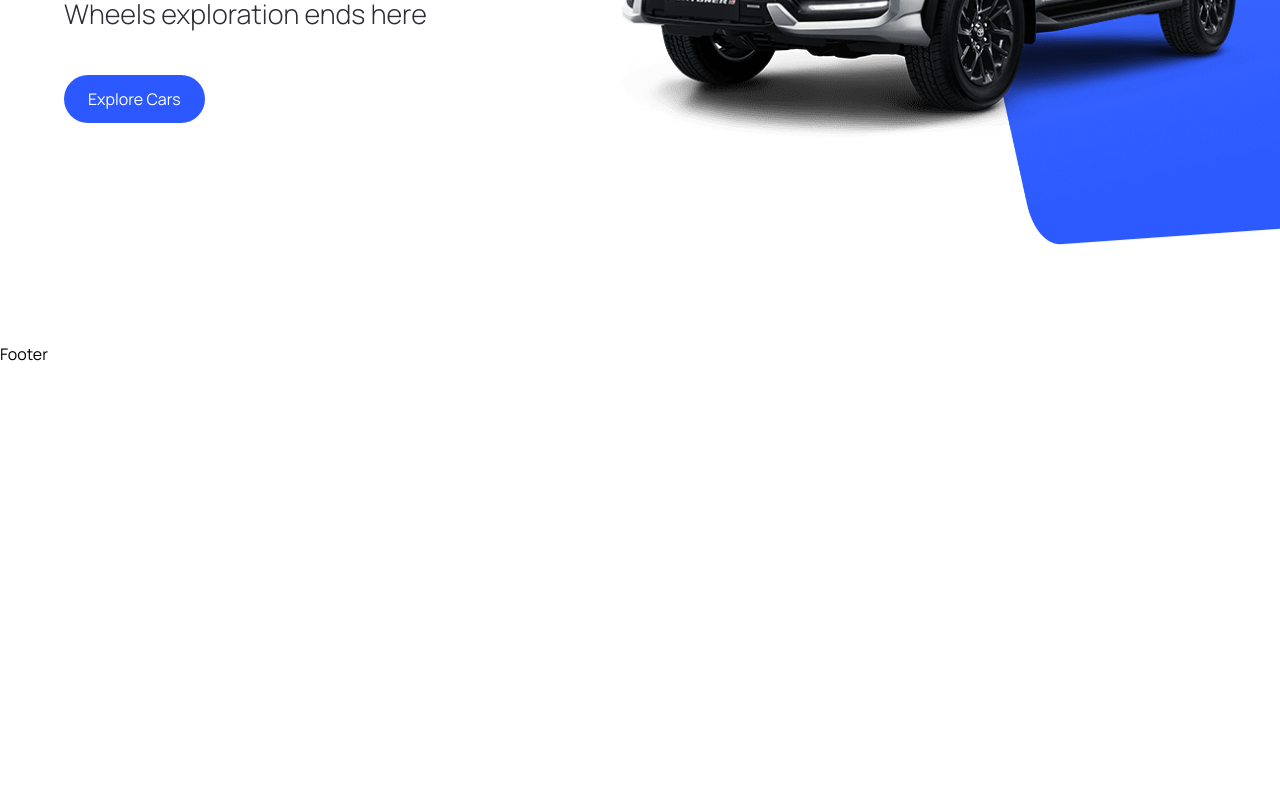
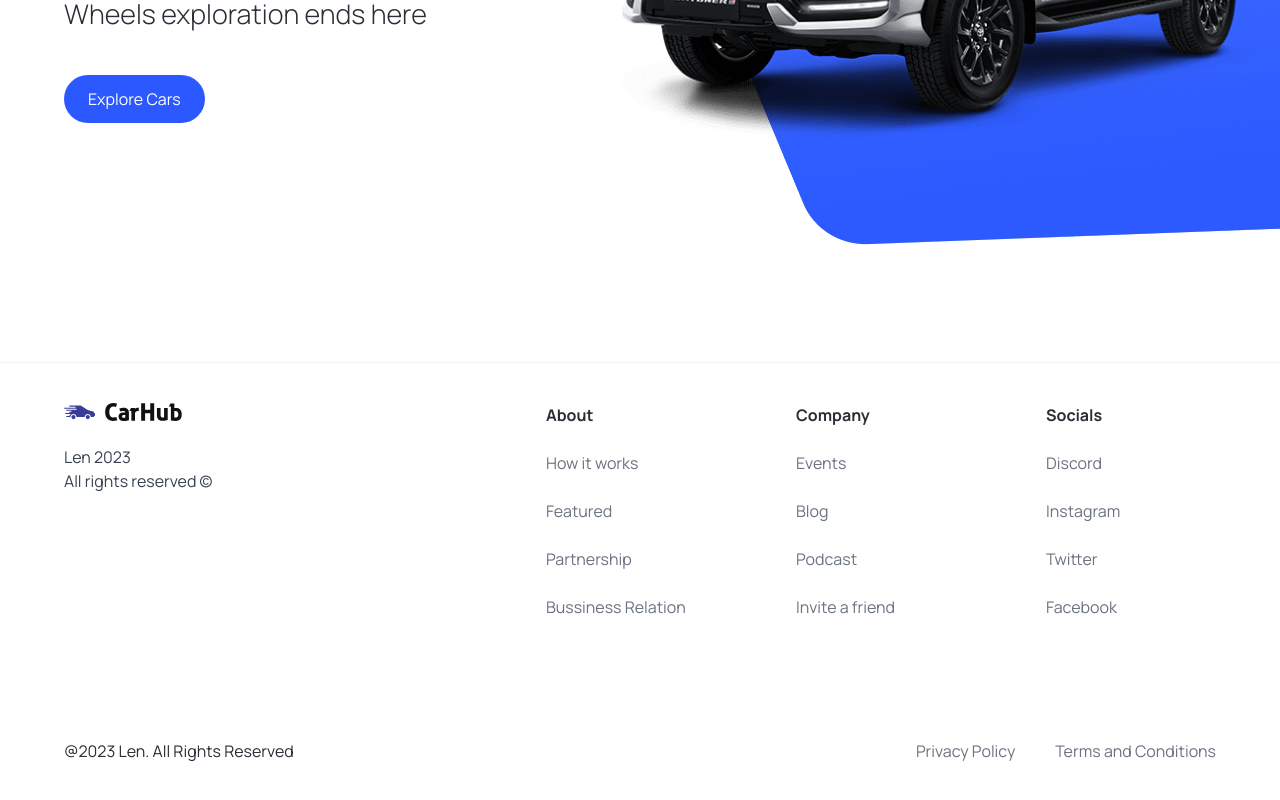
Before and after one commit to lensonfernandes/explore-wheels, a Next.js app: page / in a window 1280 px wide. Shown: the part 458-1258 px from the top of the page. Before the commit the page ends 824 px from the top, so only its background shows below. Built offline with nearby package versions, Linux system fonts and the light colour scheme.

Commit message:
CAR- Footer Added

```diff
--- a/components/Footer.tsx
+++ b/components/Footer.tsx
@@ -1,9 +1,57 @@
-import React from 'react'
+import React from "react";
+import Image from "next/image";
+import Link from "next/link";
+
+import { footerLinks } from "@/constants";
 
 const Footer = () => {
   return (
-    <div>Footer</div>
-  )
-}
+    <footer className="flex flex-col text-black-100 mt-5 border-t border-gray-100">
+      <div className="flex max-md:flex-col flex-wreap justify-between gap-5 sm:px-16 px-6 py-10 ">
+        <div className="flex flex-col justify-start items-start gap-6">
+          <Image
+            src="/logo.svg"
+            alt="logo"
+            width={118}
+            height={18}
+            className="object-contain"
+          />
+          <p className="text-base text-gray-700">
+            Len 2023
+            <br />
+            All rights reserved &copy;
+          </p>
+        </div>
+        <div className="footer__links">
+          {footerLinks.map((link) => (
+            <div key={link.title} className="footer__link">
+              <h3 className="font-bold">{link.title}</h3>
+              {link.links.map((item) => (
+                <Link
+                  key={item.title}
+                  href={item.url}
+                  className="text-gray-500"
+                >
+                  {item.title}
+                </Link>
+              ))}
+            </div>
+          ))}
+        </div>
+      </div>
+      <div className="flex justify-between items-center flex-wrap mt-10  border-gray-100 sm:px-16 px-6 py-19 py-10">
+        <p>@2023 Len. All Rights Reserved</p>
+        <div className="footer__copyrights-link">
+          <Link href="/" className="text-gray-500">
+            Privacy Policy
+          </Link>
+          <Link href="/" className="text-gray-500">
+            Terms and Conditions
+          </Link>
+        </div>
+      </div>
+    </footer>
+  );
+};
 
-export default Footer
+export default Footer;
--- a/components/Hero.tsx
+++ b/components/Hero.tsx
@@ -19,9 +19,9 @@
       </div>
       <div className="hero__image-container">
         <div className="hero__image">
-            <Image src="/hero.png" alt="hero" fill className="object-contain" />
-            <div className="hero__image-overlay"/>
+          <Image src="/hero.png" alt="hero" fill className="object-contain" />
         </div>
+        <div className="hero__image-overlay" />
       </div>
     </div>
   );
--- /dev/null
+++ b/constants/index.ts
@@ -0,0 +1,101 @@
+export const manufacturers = [
+    "Acura",
+    "Alfa Romeo",
+    "Aston Martin",
+    "Audi",
+    "Bentley",
+    "BMW",
+    "Buick",
+    "Cadillac",
+    "Chevrolet",
+    "Chrysler",
+    "Citroen",
+    "Dodge",
+    "Ferrari",
+    "Fiat",
+    "Ford",
+    "GMC",
+    "Honda",
+    "Hyundai",
+    "Infiniti",
+    "Jaguar",
+    "Jeep",
+    "Kia",
+    "Lamborghini",
+    "Land Rover",
+    "Lexus",
+    "Lincoln",
+    "Maserati",
+    "Mazda",
+    "McLaren",
+    "Mercedes-Benz",
+    "MINI",
+    "Mitsubishi",
+    "Nissan",
+    "Porsche",
+    "Ram",
+    "Rolls-Royce",
+    "Subaru",
+    "Tesla",
+    "Toyota",
+    "Volkswagen",
+    "Volvo",
+  ];
+
+  export const yearsOfProduction = [
+    { title: "Year", value: "" },
+    { title: "2015", value: "2015" },
+    { title: "2016", value: "2016" },
+    { title: "2017", value: "2017" },
+    { title: "2018", value: "2018" },
+    { title: "2019", value: "2019" },
+    { title: "2020", value: "2020" },
+    { title: "2021", value: "2021" },
+    { title: "2022", value: "2022" },
+    { title: "2023", value: "2023" },
+  ];
+
+  export const fuels = [
+    {
+      title: "Fuel",
+      value: "",
+    },
+    {
+      title: "Gas",
+      value: "Gas",
+    },
+    {
+      title: "Electricity",
+      value: "Electricity",
+    },
+  ];
+
+  export const footerLinks = [
+    {
+      title: "About",
+      links: [
+        { title: "How it works", url: "/" },
+        { title: "Featured", url: "/" },
+        { title: "Partnership", url: "/" },
+        { title: "Bussiness Relation", url: "/" },
+      ],
+    },
+    {
+      title: "Company",
+      links: [
+        { title: "Events", url: "/" },
+        { title: "Blog", url: "/" },
+        { title: "Podcast", url: "/" },
+        { title: "Invite a friend", url: "/" },
+      ],
+    },
+    {
+      title: "Socials",
+      links: [
+        { title: "Discord", url: "/" },
+        { title: "Instagram", url: "/" },
+        { title: "Twitter", url: "/" },
+        { title: "Facebook", url: "/" },
+      ],
+    },
+  ];
```
